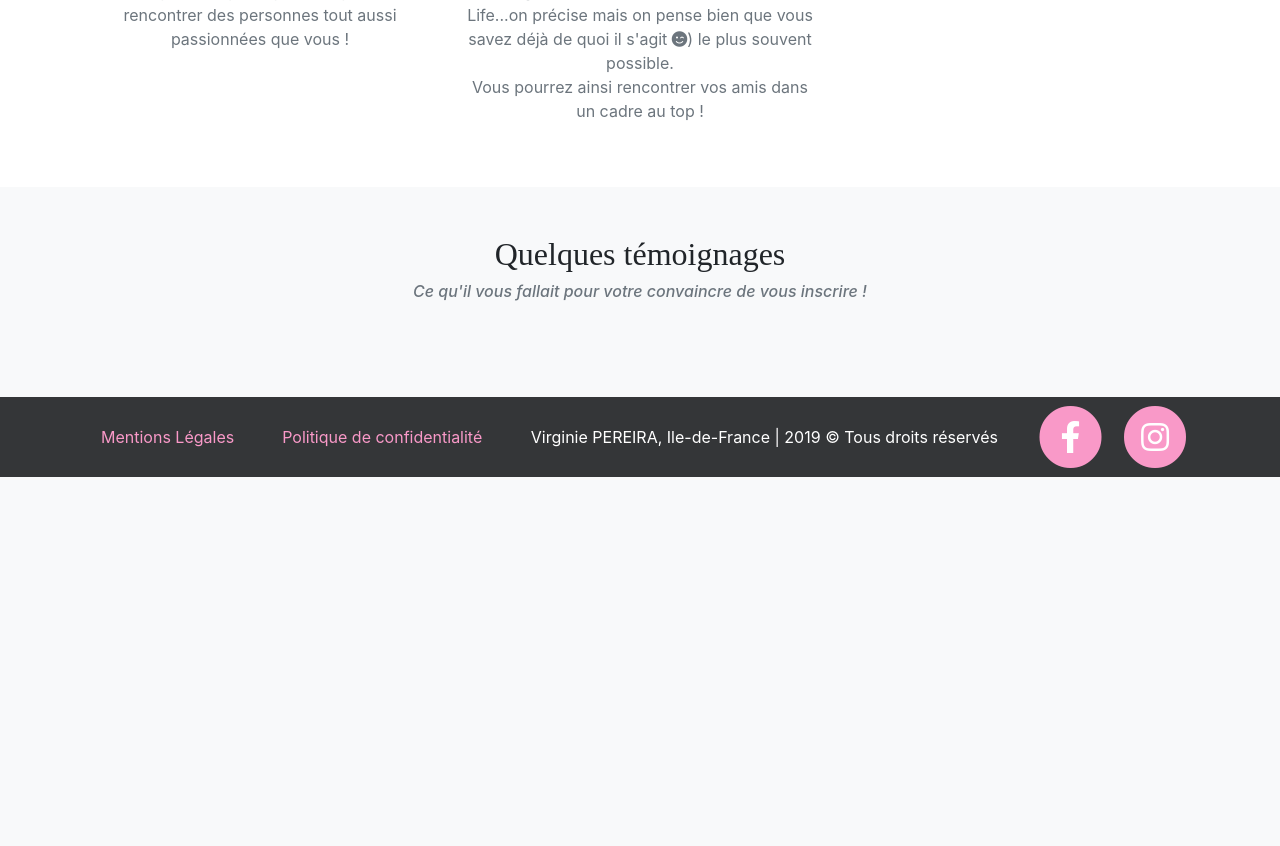
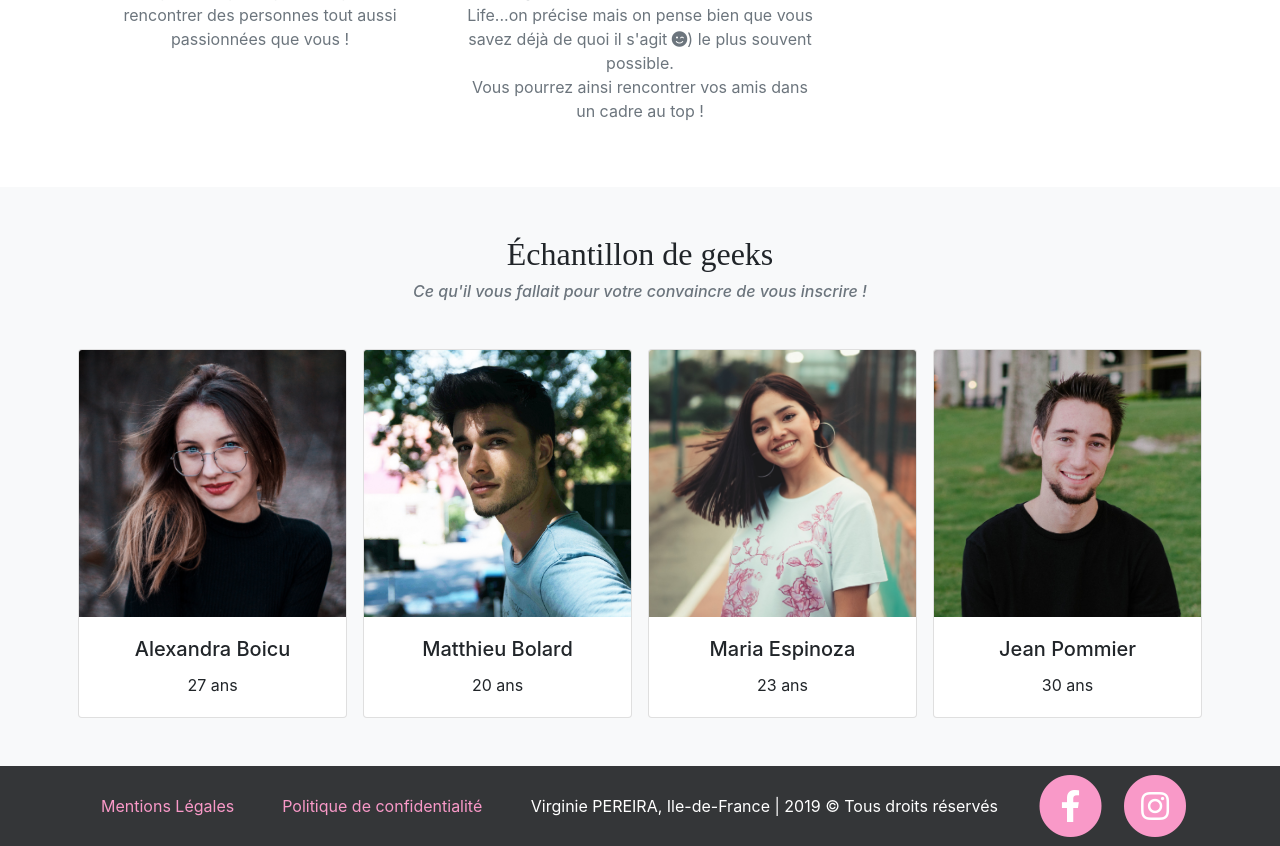
Before and after one commit to virginie-p/epic-friends, a PHP site: the page made by index.php in a window 1280 px wide. Shown: the part 983-1829 px from the top of the page. Before the commit the page ends 1460 px from the top, so only its background shows below. Run offline with PHP 8.4, Linux system fonts and the light colour scheme; data that the repository does not hold is empty; some libraries are stand-ins or nearby versions; some web fonts are replaced.

Commit message:
Changed Testimony Section for Profiles Sample

```diff
--- a/view/front/homepage/disconnectedHome.twig
+++ b/view/front/homepage/disconnectedHome.twig
@@ -69,8 +69,38 @@
   <section class="bg-light" id="testimony">
       <div class="container py-5 text-center">
           <div class="row">
-            <h2 class="col-12">Quelques témoignages</h2>
+            <h2 class="col-12">Échantillon de geeks</h2>
             <h3 class="col-12 text-muted mb-5">Ce qu'il vous fallait pour votre convaincre de vous inscrire !</h3>
+          </div>
+          <div class="row">
+            <div class="card col p-0 mx-2" >
+              <img src="{{ BASE_URL }}public/images/profiles-pictures/alexandru-boicu-1485278-unsplash.jpg" class="card-img-top" alt="...">
+              <div class="card-body">
+                <h5 class="card-title">Alexandra Boicu</h5>
+                <p class="card-text">27 ans</p>
+              </div>
+            </div>
+            <div class="card col p-0 mx-2" >
+              <img src="{{ BASE_URL }}public/images/profiles-pictures/ana-maria-nichita-417521-unsplash.jpg" class="card-img-top" alt="...">
+              <div class="card-body">
+                <h5 class="card-title">Matthieu Bolard</h5>
+                <p class="card-text">20 ans</p>
+              </div>
+            </div>
+            <div class="card col p-0 mx-2" >
+              <img src="{{ BASE_URL }}public/images/profiles-pictures/franco-figueroa-1333025-unsplash.jpg" class="card-img-top" alt="...">
+              <div class="card-body">
+                <h5 class="card-title">Maria Espinoza</h5>
+                <p class="card-text">23 ans</p>
+              </div>
+            </div>
+            <div class="card col p-0 mx-2" >
+              <img src="{{ BASE_URL }}public/images/profiles-pictures/hunter-johnson-222001-unsplash.jpg" class="card-img-top" alt="...">
+              <div class="card-body">
+                <h5 class="card-title">Jean Pommier</h5>
+                <p class="card-text">30 ans</p>
+              </div>
+            </div>
           </div>
   </section>
 {% endblock content %}
```
Also changed, not shown: public/images/profiles-pictures/alexandru-boicu-1485278-unsplash.jpg (added), public/images/profiles-pictures/ana-maria-nichita-417521-unsplash.jpg (added), public/images/profiles-pictures/franco-figueroa-1333025-unsplash.jpg (added), public/images/profiles-pictures/hunter-johnson-222001-unsplash.jpg (added), public/images/profiles-pictures/victoria-gonzales-723865-unsplash.jpg (added).
